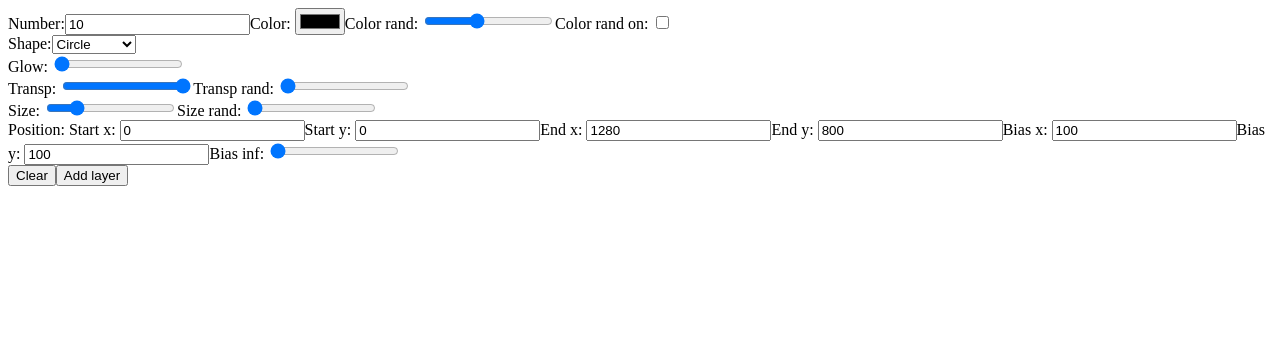
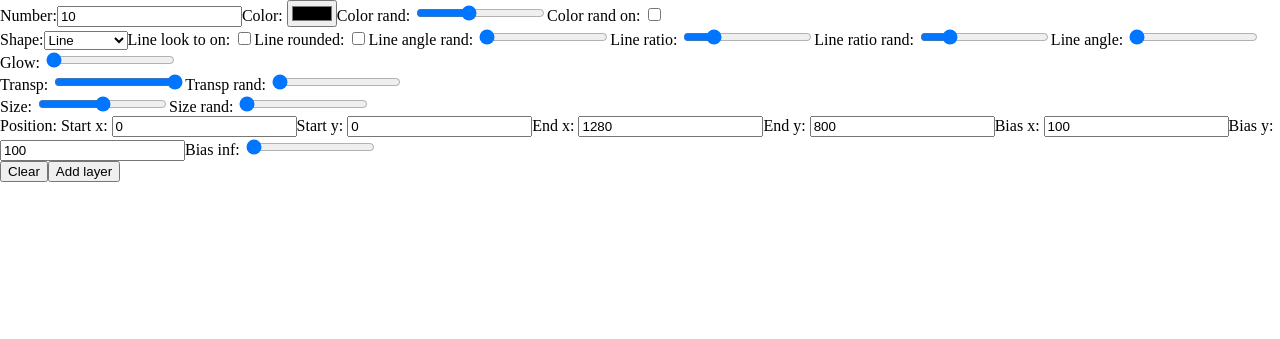
Before and after one commit to ronikiienko/circles-drawing, a React app: page / in a window 1280 px wide. Built offline with nearby package versions, Linux system fonts and the light colour scheme; some packages are replaced by stand-ins of ours.

Commit message:
feat: add a lot

```diff
--- a/src/components/App.css
+++ b/src/components/App.css
@@ -6,3 +6,11 @@ html, body {
     margin: 0;
     padding: 0;
 }
+
+canvas {
+    margin: 0;
+    padding: 0;
+    position: fixed;
+    /*width: 100vw;*/
+    /*height: 100vh;*/
+}
--- a/src/components/App.js
+++ b/src/components/App.js
@@ -1,13 +1,18 @@
 import {useEffect, useRef} from 'react';
 import {useImmer} from 'use-immer';
 import {defaultSettings} from '../consts';
+import {makeCanvasHighPPI} from '../draw';
+import './App.css';
 import {Controls} from './Controls';
 
 
 export const App = () => {
     const [settings, setSettings] = useImmer(defaultSettings);
     const canvasRef = useRef(null);
-    useEffect(() => console.log(settings), [settings]);
+    useEffect(() => {
+        makeCanvasHighPPI(canvasRef.current, window.innerWidth, window.innerHeight);
+    }, []);
+
     return (
         <div>
             <Controls settings={settings} setSettings={setSettings}/>
--- /dev/null
+++ b/src/components/Controls.css
@@ -0,0 +1,4 @@
+#controls {
+    position: absolute;
+    z-index: 100;
+}
--- a/src/components/Controls.js
+++ b/src/components/Controls.js
@@ -1,4 +1,6 @@
 import React from 'react';
+import {clear, draw} from '../draw';
+import './Controls.css';
 
 
 export const Controls = ({settings, setSettings}) => {
@@ -6,9 +8,15 @@ export const Controls = ({settings, setSettings}) => {
         const categoriesArray = event.target.id.split('-');
         const category = categoriesArray[0];
         const subcategory1 = categoriesArray[1];
+        if (event.target.type !== 'checkbox') {
             setSettings(draft => {
                 draft[category][subcategory1] = event.target.value;
             });
+        } else {
+            setSettings(draft => {
+                draft[category][subcategory1] = event.target.checked;
+            });
+        }
     };
     return (
         <div id="controls">
@@ -18,23 +26,56 @@ export const Controls = ({settings, setSettings}) => {
                        type="text" inputMode="numeric"/>
             </label>
             <label className="color-inputs">
-                Color: <input value={settings.color.color} className="color" id="color-color" onChange={handleChange}
+                {!settings.color.isFullRand && <>
+                    Color: <input value={settings.color.color} className="color" id="color-color"
+                                  onChange={handleChange}
                                   type="color"/>
                     Color rand: <input value={settings.color.colorRand} className="color-rand" id="color-colorRand"
                                        onChange={handleChange} type="range" min="0" max="1" step="0.01"/>
+                </>}
                 Color rand on: <input checked={settings.color.isFullRand} className="color-rand-on"
                                       id="color-isFullRand" onChange={handleChange} type="checkbox"/>
             </label>
             <br/>
             <label className="shape-inputs">
                 Shape:
-                <select value={settings.shape.shape} id="shape-shape" onChange={handleChange} className="shape">
+                <select value={settings.shape.shape} className="shape" id="shape-shape" onChange={handleChange}>
                     <option value="circle">Circle</option>
                     <option value="rectangle">Rectangle</option>
                     <option value="line">Line</option>
                     <option value="random3">Random 3</option>
                     <option value="random4">Random 4</option>
                 </select>
+                {settings.shape.shape === 'line' && <>
+                    Line look to on: <input checked={settings.shape.lineLookToOn} className="line-look-to-on"
+                                            id="shape-lineLookToOn"
+                                            onChange={handleChange} type="checkbox"/>
+                    Line rounded: <input checked={settings.shape.lineRounded} className="line-rounded"
+                                         id="shape-lineRounded"
+                                         onChange={handleChange} type="checkbox"/>
+                    Line angle rand: <input value={settings.shape.lineAngleRand} className="line-angle-rand"
+                                            id="shape-lineAngleRand"
+                                            onChange={handleChange} type="range" min="0" max="1" step={0.05}/>
+                    Line ratio: <input value={settings.shape.lineRatio} className="line-ratio" id="shape-lineRatio"
+                                       onChange={handleChange} type="range" min="0" max="1" step={0.05}/>
+                    Line ratio rand: <input value={settings.shape.lineRatioRand} className="line-ratio-rand"
+                                            id="shape-lineRatioRand"
+                                            onChange={handleChange} type="range" min="0" max="1" step={0.05}/>
+                    {settings.shape.lineLookToOn && <>
+                        Look to X: <input value={settings.shape.lineLookToX} className="line-look-to-x"
+                                          id="shape-lineLookToX"
+                                          onChange={handleChange} type="text" inputMode="numeric"/>
+                        Look to X: <input value={settings.shape.lineLookToY} className="line-look-to-y"
+                                          id="shape-lineLookToY"
+                                          onChange={handleChange} type="text" inputMode="numeric"/>
+                    </>}
+                    {!settings.shape.lineLookToOn && <>
+                        Line angle: <input value={settings.shape.lineAngle} className="line-angle" id="shape-lineAngle"
+                                           onChange={handleChange} type="range" min="0" max="1" step={0.05}/>
+                    </>}
+
+
+                </>}
             </label>
             <br/>
             <label className="glow-inputs">
@@ -66,16 +107,16 @@ export const Controls = ({settings, setSettings}) => {
                               onChange={handleChange} type="text" inputMode="numeric"/>
                 End y: <input value={settings.position.endY} className="end-y" id="position-endY"
                               onChange={handleChange} type="text" inputMode="numeric"/>
-                Bias x: <input value={settings.position.biasX} className="bias-x" is="position-biasY"
+                Bias x: <input value={settings.position.biasX} className="bias-x" is="position-biasX"
                                onChange={handleChange} type="text" inputMode="numeric"/>
-                Bias y: <input value={settings.position.biasY} className="bias-y" id="position-biasX"
+                Bias y: <input value={settings.position.biasY} className="bias-y" id="position-biasY"
                                onChange={handleChange} type="text" inputMode="numeric"/>
                 Bias inf: <input value={settings.position.biasInf} className="bias-inf" id="position-biasInf"
                                  onChange={handleChange} type="range" min="0" max="1" step="0.1"/>
             </label>
             <br/>
-            <button className="clear-button">Clear</button>
-            <button className="draw-button">Add layer</button>
+            <button onClick={clear} className="clear-button">Clear</button>
+            <button onClick={() => draw(settings)} className="draw-button">Add layer</button>
         </div>
     );
 };
--- a/src/consts.js
+++ b/src/consts.js
@@ -1,6 +1,6 @@
 export const defaultSettings = {
     size: {
-        size: '0.2',
+        size: '0.5',
         sizeRand: '0',
     },
     glow: {
@@ -14,7 +14,15 @@ export const defaultSettings = {
         number: '10',
     },
     shape: {
-        shape: 'circle',
+        shape: 'line',
+        lineAngle: 0,
+        lineAngleRand: 0,
+        lineRatio: 0.2,
+        lineRounded: false,
+        lineRatioRand: 0.2,
+        lineLookToOn: false,
+        lineLookToX: 100,
+        lineLookToY: 100,
     },
     position: {
         startX: '0',
@@ -31,3 +39,5 @@ export const defaultSettings = {
         isFullRand: false,
     },
 };
+
+export const highPPICanvasRatio = 1.5;
--- a/src/draw.js
+++ b/src/draw.js
@@ -0,0 +1,165 @@
+import {highPPICanvasRatio} from './consts';
+import {getBiasedRandomNumber, hexToRgbArray, turnDegreesToRadians} from './utils';
+
+
+let canvasWidth;
+let canvasHeight;
+export const makeCanvasHighPPI = (canvas, width, height) => {
+    canvas.width = width * highPPICanvasRatio;
+    canvas.height = height * highPPICanvasRatio;
+    canvas.style.width = width + 'px';
+    canvas.style.height = height + 'px';
+    const ctx = canvas.getContext('2d');
+    ctx.scale(highPPICanvasRatio, highPPICanvasRatio);
+
+    canvasWidth = width;
+    canvasHeight = height;
+};
+
+const drawShape = (ctx, settings) => {
+    ctx.shadowBlur = settings.glow.glow;
+    ctx.shadowOffsetX = 0;
+    ctx.shadowOffsetY = 0;
+
+    ctx.fillStyle = settings.color.color;
+    ctx.strokeStyle = settings.color.color;
+    ctx.shadowColor = settings.color.color;
+
+    ctx.beginPath();
+    if (settings.shape.shape === 'circle') {
+        ctx.arc(settings.position.x, settings.position.y, settings.size.size, 0, Math.PI * 2, true);
+        ctx.fill();
+    }
+    if (settings.shape.shape === 'rectangle') {
+        ctx.rect(settings.position.x, settings.position.y, settings.size.size, settings.size.size);
+        ctx.fill();
+    }
+    if (settings.shape.shape === 'line') {
+        ctx.lineWidth = settings.size.size * settings.shape.lineRatio;
+        if (settings.shape.lineRounded) {
+            ctx.lineCap = 'round';
+        } else {
+            ctx.lineCap = 'butt';
+        }
+        ctx.moveTo(settings.position.x, settings.position.y);
+        let angle = settings.shape.lineAngle;
+        const angleRad = turnDegreesToRadians(angle);
+        const xOffset = Math.cos(angleRad) * settings.size.size;
+        const yOffset = Math.sin(angleRad) * settings.size.size;
+        ctx.lineTo(settings.position.x + xOffset, settings.position.y + yOffset);
+        ctx.stroke();
+    }
+    if (settings.shape.shape === 'random3' || settings.shape.shape === 'random4') {
+        ctx.moveTo(settings.position.x, settings.position.y);
+        ctx.lineTo(settings.position.x + getBiasedRandomNumber(-settings.size.size, settings.size.size), settings.position.y + getBiasedRandomNumber(-settings.size.size, settings.size.size));
+        ctx.lineTo(settings.position.x + getBiasedRandomNumber(-settings.size.size, settings.size.size), settings.position.y + getBiasedRandomNumber(-settings.size.size, settings.size.size));
+        if (settings.shape.shape === 'random4') ctx.lineTo(settings.position.x + getBiasedRandomNumber(-settings.size.size, settings.size.size), settings.position.y + getBiasedRandomNumber(-settings.size.size, settings.size.size));
+        ctx.lineTo(settings.position.x, settings.position.y);
+        ctx.fill();
+    }
+};
+
+const getTranslatedSettings = (rawSettings) => {
+    // reused values
+    const size = Math.pow(parseFloat(rawSettings.size.size) + 1, 8);
+    const transp = parseFloat(rawSettings.transp.transp);
+
+    return {
+        size: {
+            size: size,
+            sizeRand: parseFloat(rawSettings.size.sizeRand) * size * 0.8,
+        },
+        glow: {
+            glow: parseFloat(rawSettings.glow.glow) * 100,
+        },
+        transp: {
+            transp: transp,
+            transpRand: parseFloat(rawSettings.transp.transpRand) * transp,
+        },
+        number: {
+            number: parseFloat(rawSettings.number.number),
+        },
+        shape: {
+            shape: rawSettings.shape.shape,
+            lineAngle: parseFloat(rawSettings.shape.lineAngle) * 360,
+            lineAngleRand: parseFloat(rawSettings.shape.lineAngleRand),
+            lineRatio: parseFloat(rawSettings.shape.lineRatio),
+            lineRatioRand: parseFloat(rawSettings.shape.lineRatioRand),
+            lineRounded: rawSettings.shape.lineRounded,
+        },
+        position: {
+            startX: parseFloat(rawSettings.position.startX),
+            startY: parseFloat(rawSettings.position.startY),
+            endX: parseFloat(rawSettings.position.endX),
+            endY: parseFloat(rawSettings.position.endY),
+            biasX: parseFloat(rawSettings.position.biasX),
+            biasY: parseFloat(rawSettings.position.biasY),
+            biasInf: parseFloat(rawSettings.position.biasInf),
+        },
+        color: {
+            color: hexToRgbArray(rawSettings.color.color),
+            colorRand: parseFloat(rawSettings.color.colorRand) * 100,
+            isFullRand: rawSettings.color.isFullRand,
+        },
+    };
+};
+
+const getRandomizedShapeSettings = (settings) => {
+    let color;
+    const transp = settings.transp.transp + getBiasedRandomNumber(-settings.transp.transpRand, settings.transp.transpRand, 2);
+    if (!settings.color.isFullRand) {
+        color = `rgba(
+                ${settings.color.color[0] + getBiasedRandomNumber(-settings.color.colorRand, settings.color.colorRand, 2)},
+                ${settings.color.color[1] + getBiasedRandomNumber(-settings.color.colorRand, settings.color.colorRand, 2)},
+                ${settings.color.color[2] + getBiasedRandomNumber(-settings.color.colorRand, settings.color.colorRand, 2)},
+                ${transp}
+            )`;
+    } else {
+        color = `rgba(
+                ${getBiasedRandomNumber(0, 255)},
+                ${getBiasedRandomNumber(0, 255)},
+                ${getBiasedRandomNumber(0, 255)},
+                ${transp}
+            )`;
+    }
+    return {
+        size: {
+            size: settings.size.size + getBiasedRandomNumber(-settings.size.sizeRand, settings.size.sizeRand, 2),
+        },
+        glow: {
+            glow: settings.glow.glow,
+        },
+        transp: {
+            transp: transp,
+        },
+        shape: {
+            shape: settings.shape.shape,
+            lineAngle: settings.shape.lineAngle + getBiasedRandomNumber(-10, 10) * (Math.pow(settings.shape.lineAngleRand + 1, 3) - 1),
+            lineRatio: settings.shape.lineRatio + getBiasedRandomNumber(-1, 1) * 0.2 * settings.shape.lineRatioRand,
+            lineRounded: settings.shape.lineRounded,
+        },
+        position: {
+            x: getBiasedRandomNumber(settings.position.startX, settings.position.endX, 0, settings.position.biasX, settings.position.biasInf),
+            y: getBiasedRandomNumber(settings.position.startY, settings.position.endY, 0, settings.position.biasY, settings.position.biasInf),
+        },
+        color: {
+            color: color,
+        },
+    };
+};
+
+export const draw = (rawSettings) => {
+    const canvas = document.querySelector('canvas');
+    const ctx = canvas.getContext('2d');
+    const settings = getTranslatedSettings(rawSettings);
+    for (let i = 0; i < settings.number.number; i++) {
+        const randomizedShapeSettings = getRandomizedShapeSettings(settings);
+        drawShape(ctx, randomizedShapeSettings);
+    }
+};
+
+export const clear = () => {
+    const canvas = document.querySelector('canvas');
+    const ctx = canvas.getContext('2d');
+    ctx.clearRect(0, 0, canvasWidth, canvasHeight);
+};
--- a/src/index.html
+++ b/src/index.html
@@ -1,6 +1,7 @@
 <!DOCTYPE html>
 <html lang="en">
 <head>
+    <meta name="viewport" content="width=device-width, initial-scale=1"/>
     <meta charset="UTF-8">
     <title>React parcel template</title>
 </head>
--- /dev/null
+++ b/src/utils.js
@@ -0,0 +1,48 @@
+export const generateRandomNumber = (min, max, decimals) => {
+    const actualDecimals = decimals ? decimals : 0;
+    const precision = Math.pow(10, actualDecimals);
+    return Number(Math.floor(Math.random() * (max * precision - min * precision + 1) + min * precision) / precision);
+};
+
+export const getBiasedRandomNumber = (min, max, decimals = 0, bias, influence) => {
+    const precision = Math.pow(10, decimals);
+    const randomNumber = Math.floor(Math.random() * (max * precision - min * precision + 1) + min * precision) / precision;
+    if (!isFinite(bias) || !isFinite(influence)) return randomNumber;
+    const mix = Math.random() * influence;
+    return randomNumber * (1 - mix) + bias * mix;
+
+
+    // const mix = (1 - Math.pow(Math.random(), influence * 5))
+    // const mix = Math.pow(1 - Math.pow(rand - 1, 2), 1 / 2) * influence
+};
+
+export const hexToRgbArray = (hex) => {
+    return ['0x' + hex[1] + hex[2] | 0, '0x' + hex[3] + hex[4] | 0, '0x' + hex[5] + hex[6] | 0];
+};
+
+export const wait = (ms) => new Promise(resolve => setTimeout(() => {
+    resolve();
+}, ms));
+
+export const turnDegreesToRadians = (degrees) => {
+    return degrees * Math.PI / 180;
+};
+
+export const turnRadiansToDegrees = (radians) => {
+    return radians * 180 / Math.PI;
+};
+
+/**
+ * The side you need to know should be falsy
+ */
+export const calculateByPythagoreanTheorem = (a, b, c) => {
+    if (!c) {
+        return Math.sqrt(Math.pow(a, 2) + Math.pow(b, 2));
+    }
+    if (!b) {
+        return Math.sqrt(Math.pow(c, 2) - Math.pow(a, 2));
+    }
+    if (!a) {
+        return Math.sqrt(Math.pow(c, 2) - Math.pow(b, 2));
+    }
+};
```
Lines whose indentation alone changed are shown as unchanged.
